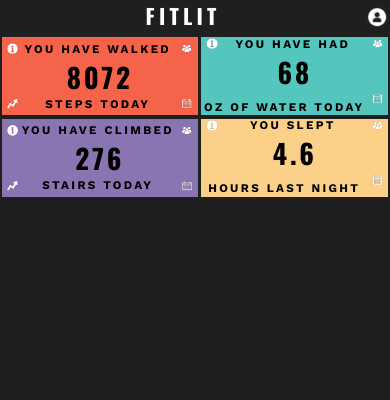
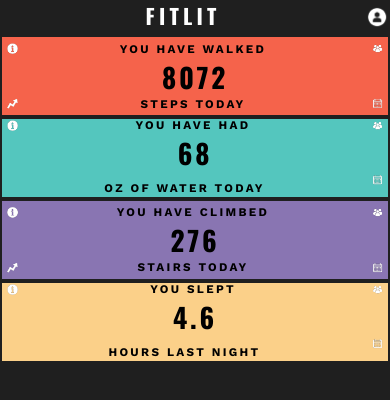
Before and after one commit to jpweist/refactor-fit-lit, a website built with webpack: page src/index.html in a window 390 px wide. Built offline with nearby package versions, Linux system fonts and the light colour scheme; no server answers.

Commit message:
Added media query for moble

```diff
--- a/src/css/styles.scss
+++ b/src/css/styles.scss
@@ -299,3 +299,15 @@
 .yellow-text {
   color: $yellow-text;
 }
+
+@media (max-width: 600px) {
+
+  main {
+    grid-template-areas:
+          'steps'
+          'hydration'
+          'stairs'
+          'sleep';
+  }
+
+}
```
